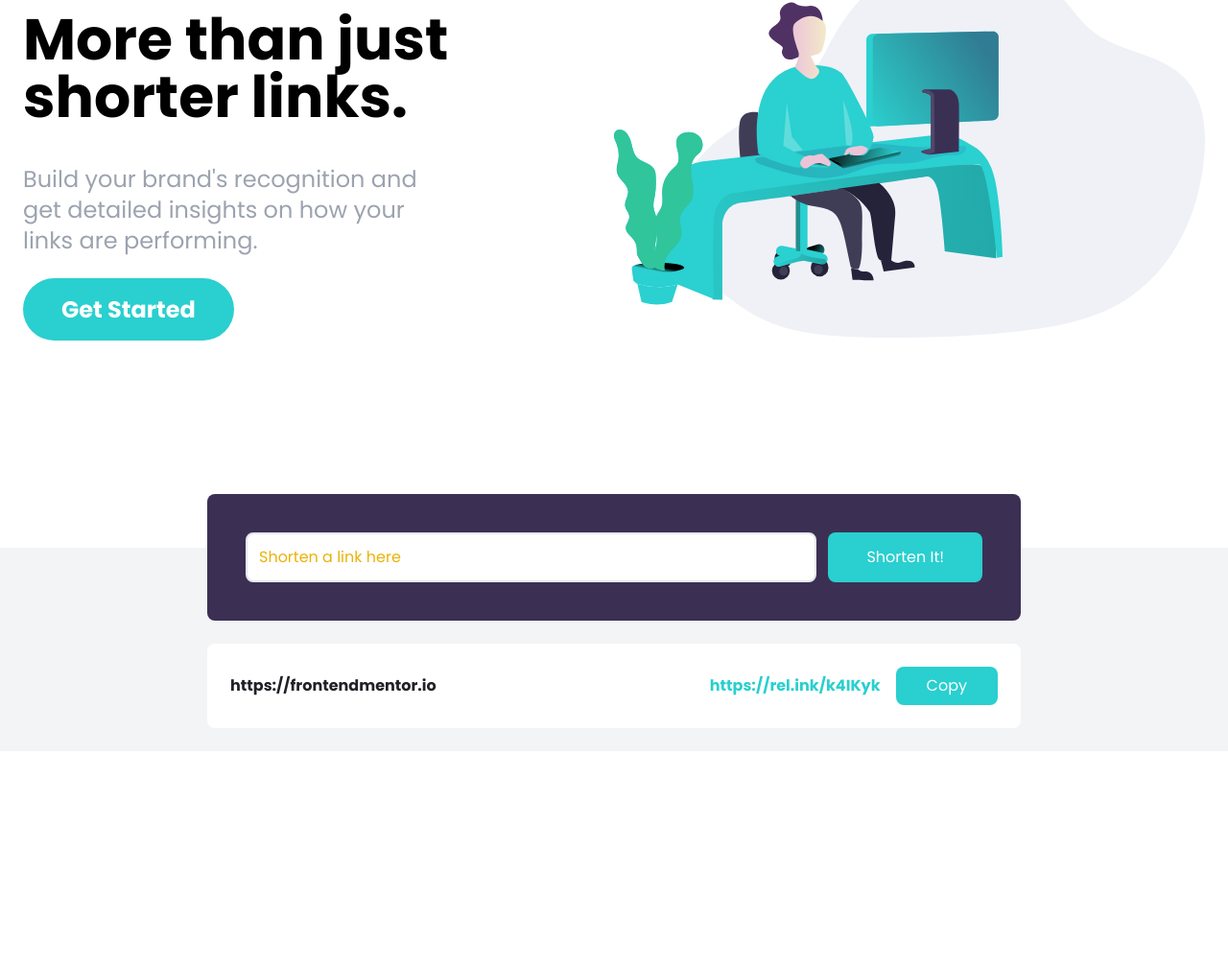
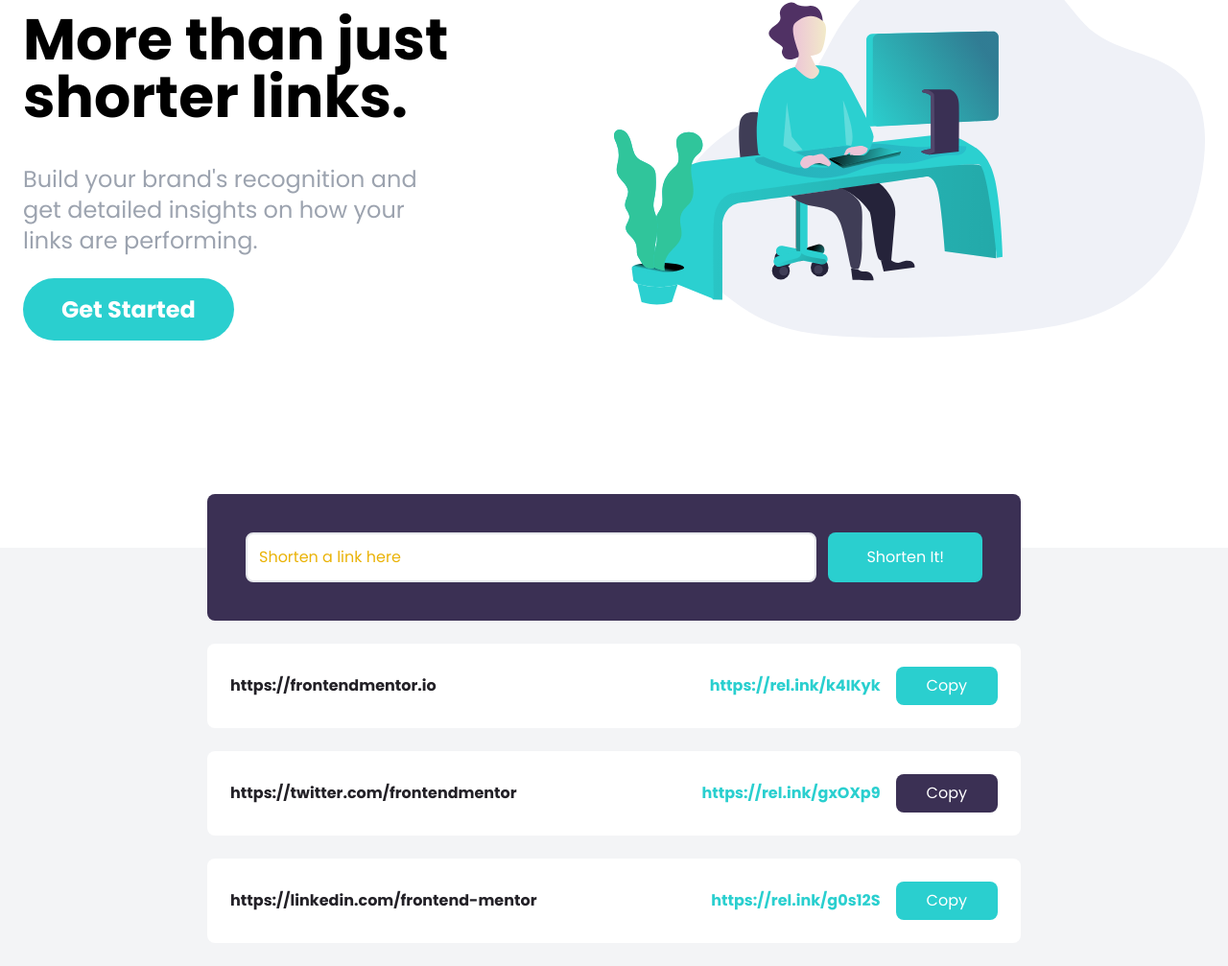
Before and after one commit to Soulbolt/shortly, a website: page index.html in a window 1280 px wide. Shown: the part 173-1180 px from the top of the page at 96% size. Before the commit the page ends 956 px from the top, so only its background shows below. Drawn offline with Linux system fonts and the light colour scheme.

Commit message:
Add 2 more buttons with their unique link and shroten links. link 2 with darkViolet button.

```diff
--- a/index.html
+++ b/index.html
@@ -135,6 +135,46 @@
             </button>
           </div>
         </div>
+
+        <!-- Link 2 -->
+        <div
+          class="flex flex-col items-center justify-between w-full p-6 bg-white rounded-lg md:flex-row"
+        >
+          <p class="font-bold text-center text-veryDarkViolet md:text-left">
+            https://twitter.com/frontendmentor
+          </p>
+
+          <div
+            class="flex flex-col items-center justify-end flex-1 space-x-4 space-y-2 md:flex-row md:space-y-0"
+          >
+            <div class="font-bold text-cyan">https://rel.ink/gxOXp9</div>
+            <button
+              class="p-2 px-8 text-white bg-darkViolet rounded-lg hover:opacity-70 focus:outline-none"
+            >
+              Copy
+            </button>
+          </div>
+        </div>
+
+        <!-- Link 3 -->
+        <div
+          class="flex flex-col items-center justify-between w-full p-6 bg-white rounded-lg md:flex-row"
+        >
+          <p class="font-bold text-center text-veryDarkViolet md:text-left">
+            https://linkedin.com/frontend-mentor
+          </p>
+
+          <div
+            class="flex flex-col items-center justify-end flex-1 space-x-4 space-y-2 md:flex-row md:space-y-0"
+          >
+            <div class="font-bold text-cyan">https://rel.ink/g0s12S</div>
+            <button
+              class="p-2 px-8 text-white bg-cyan rounded-lg hover:opacity-70 focus:outline-none"
+            >
+              Copy
+            </button>
+          </div>
+        </div>
       </div>
     </section>
   </body>
```
